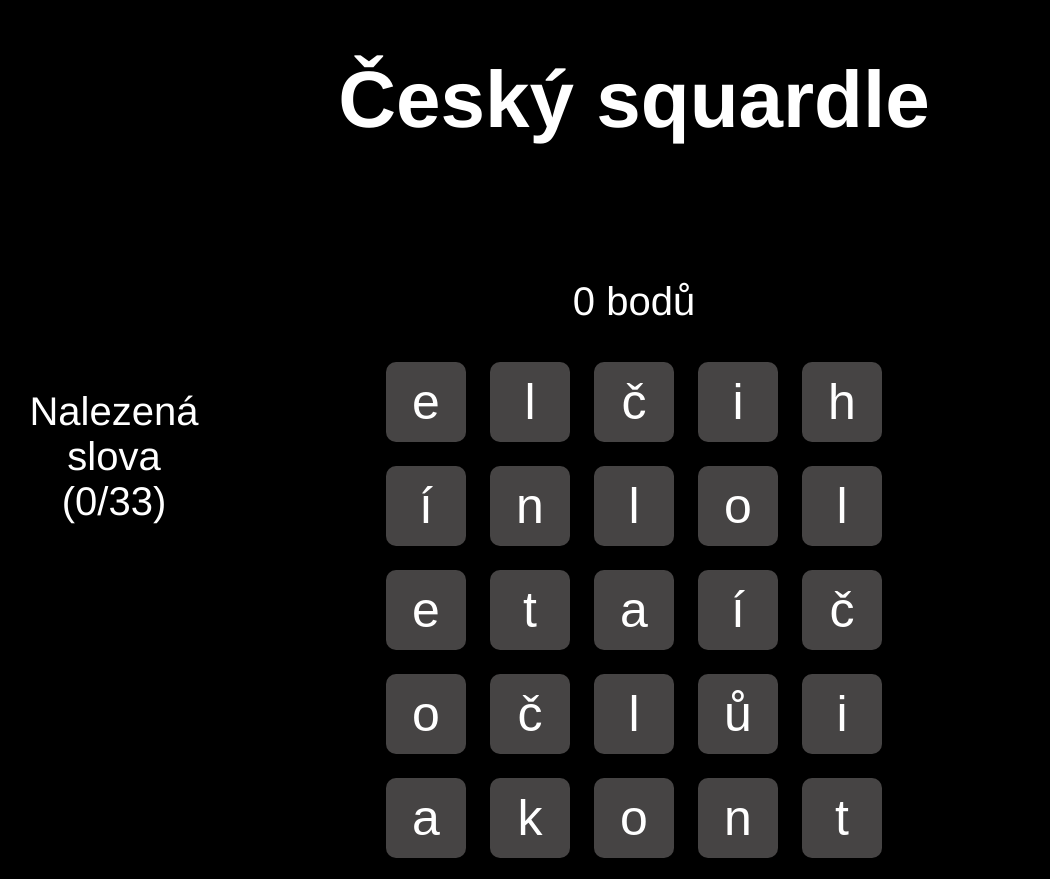
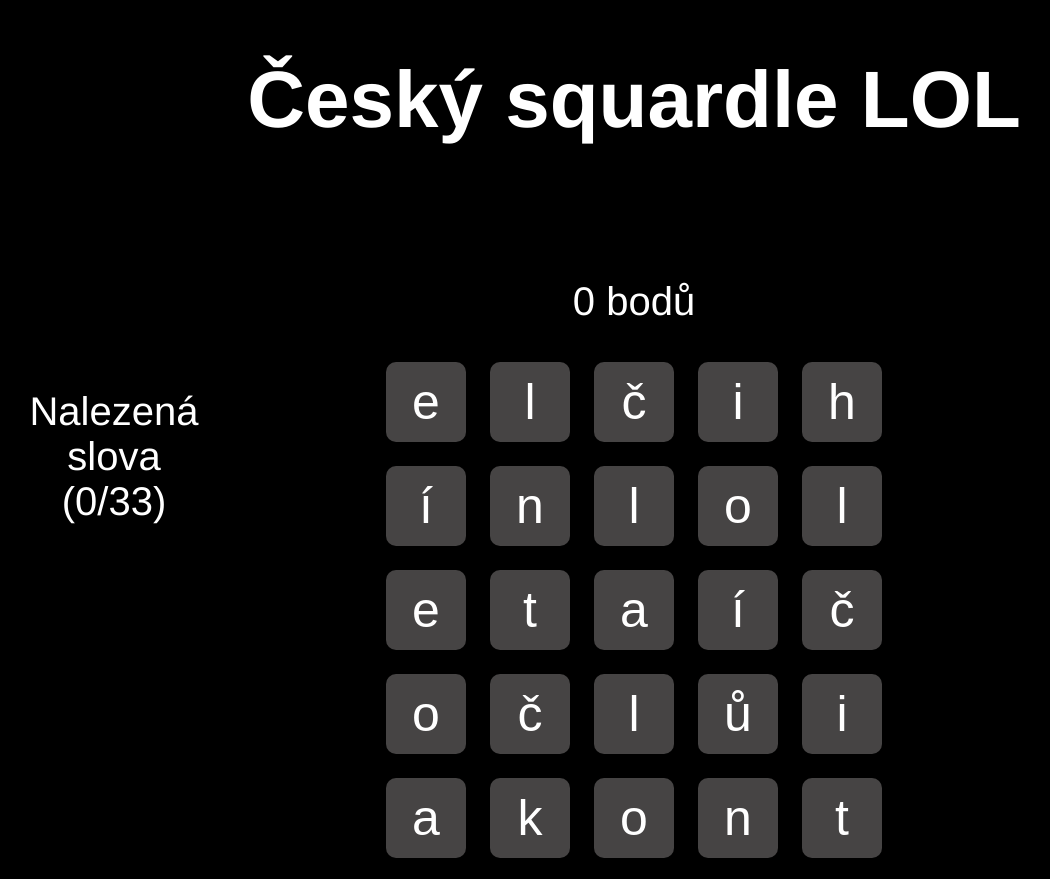
Before and after one commit to MarekOnd/SquardleCZ, a plain HTML site: page Squardle/index.html in a window 1280 px wide. Shown: the whole page, without its empty margins (6-1056 px from the left). Drawn offline with Linux system fonts and the light colour scheme.

Commit message:
Changed title

```diff
--- a/Squardle/index.html
+++ b/Squardle/index.html
@@ -9,7 +9,7 @@
 
 
     <body>
-        <h1>Český squardle</h1>
+        <h1>Český squardle LOL</h1>
         <p id="output">  </p>
         <p id="score" ></p>
         <div id="found"></div>
```
